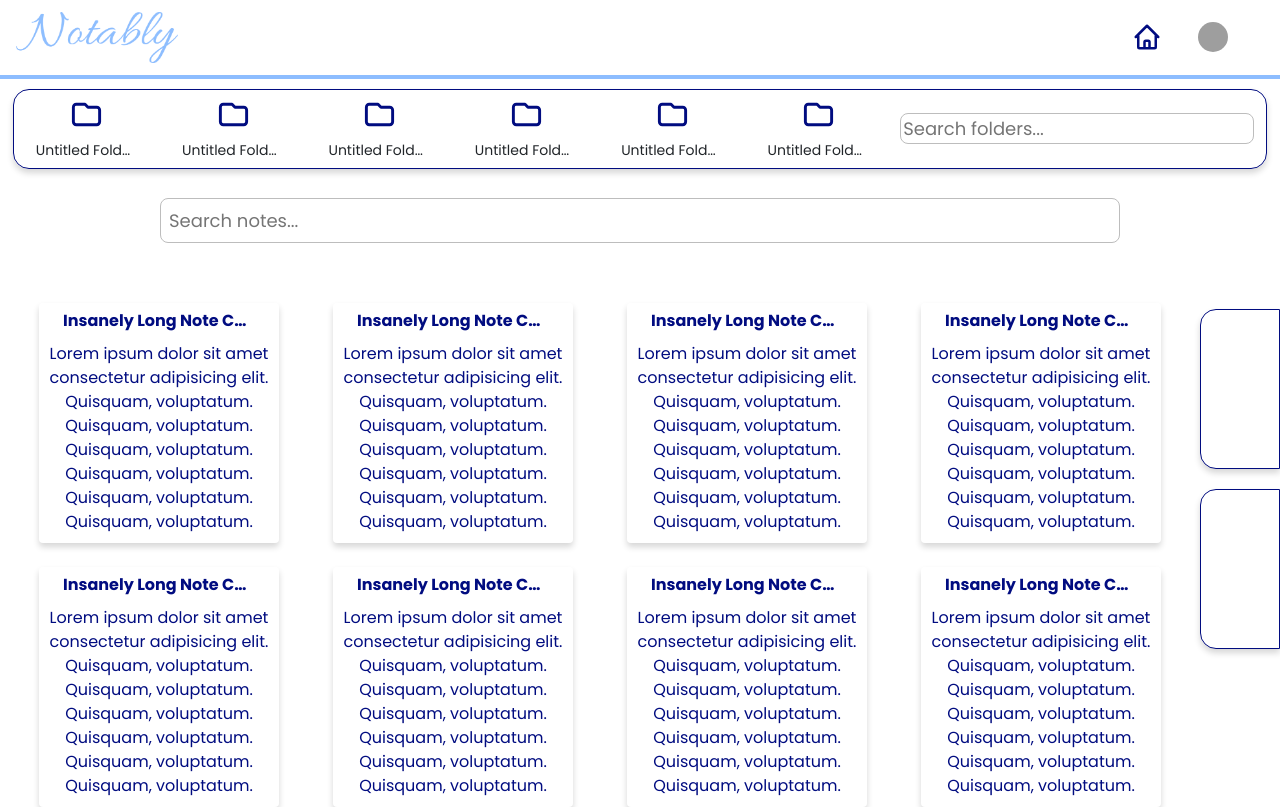
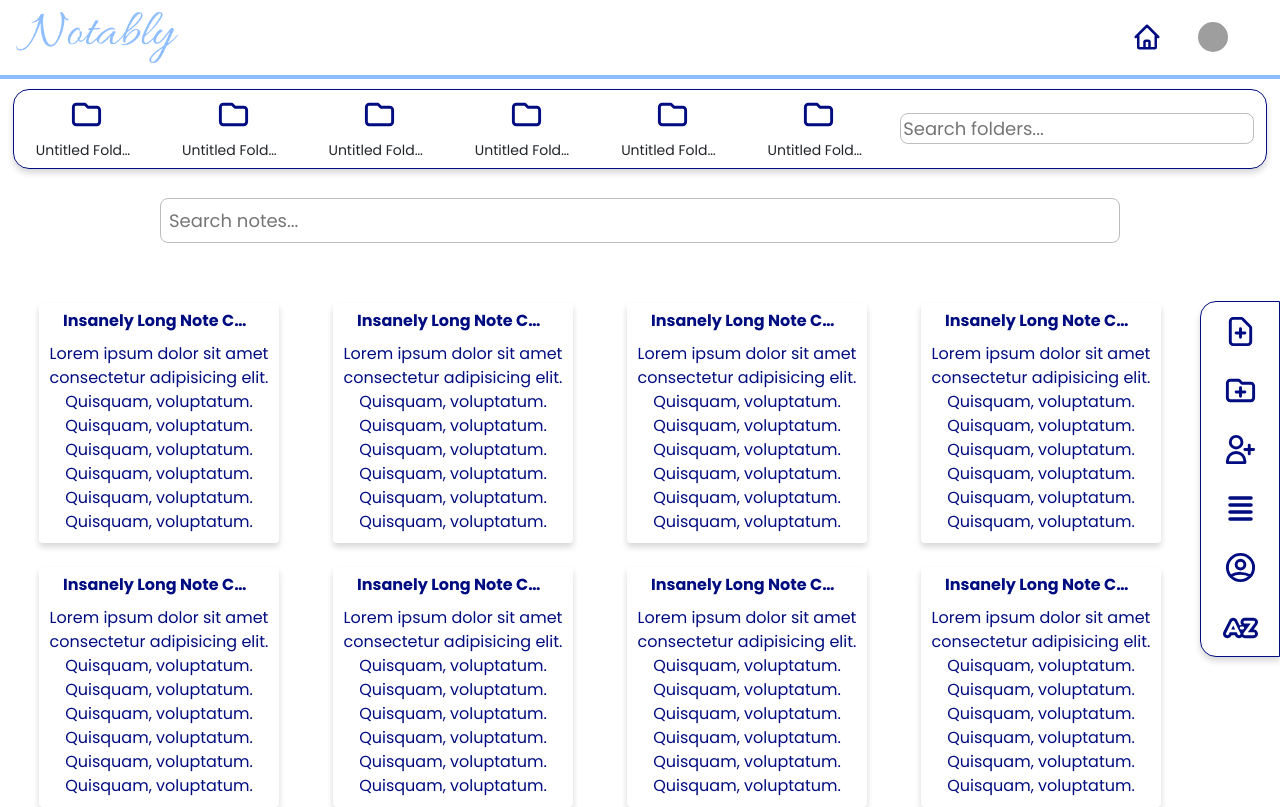
Before and after one commit to BlackPearlescence/notably, a React (Create React App) app in the folder client/: page /notes in a window 1280 px wide. Shown: the top 807 px of the page. Built offline with nearby package versions, Linux system fonts and the light colour scheme; grey boxes are pictures that could not be loaded.

Commit message:
set icons for sidebar

```diff
--- a/client/src/pages/NoteTakingPage.module.scss
+++ b/client/src/pages/NoteTakingPage.module.scss
@@ -133,7 +133,7 @@
                 background-color: shared.$color-white;
 
                 display: flex;
-                flex-direction: row;
+                flex-direction: column;
                 justify-items: center;
                 align-items: center;
                 justify-content: center;
@@ -143,7 +143,10 @@
                 box-shadow: shared.$box-shadow-md;
 
                 width: 100%;
-                height: 20%;
+                // height: 20%;
+                * {
+                    margin: shared.$padding-desktop-sm;
+                }
                 margin-top: 10px;
                 margin-bottom: 10px;
             }
--- a/client/src/pages/NoteTakingPage.tsx
+++ b/client/src/pages/NoteTakingPage.tsx
@@ -1,8 +1,12 @@
+import { HiOutlineDocumentAdd, HiOutlineFolderAdd, HiOutlineUserAdd, HiOutlineUserCircle, HiOutlineViewGrid, HiViewList } from "react-icons/hi";
 import { FolderIcon } from "../components/notes/FolderIcon";
 import { NoteCard } from "../components/notes/NoteCard";
 import styles from "./NoteTakingPage.module.scss";
+import { useState } from "react";
+import { TiSortAlphabeticallyOutline } from "react-icons/ti";
 
 export const NoteTakingPage = () => {
+    const [isListView, setIsListView] = useState(false);
 
     return (
         <div className={styles.notePageWrapper}>
@@ -49,11 +53,18 @@ export const NoteTakingPage = () => {
 
             <div className={styles.optionsContainer}>
                 <div className={styles.optionSidebar}>
-
+                    <HiOutlineDocumentAdd size={35} color="010C80"/>
+                    <HiOutlineFolderAdd size={35} color="010C80"/>
+                    <HiOutlineUserAdd size={35} color="010C80"/>
+                    {isListView ? <HiOutlineViewGrid size={35} color="010C80" /> : <HiViewList size={35} color="010C80" />}
+                    <HiOutlineUserCircle size={35} color="010C80"/>
+                    <TiSortAlphabeticallyOutline size={35} color="010C80"/>
                 </div>
-                <div className={styles.userSidebar}>
-
-                </div>
+                {/* <div className={styles.userSidebar}>
+                    <img src="https://baconmockup.com/640/360" alt="user profile" />
+                    <img src="https://baconmockup.com/640/360" alt="user profile" />
+                    <img src="https://baconmockup.com/640/360" alt="user profile" />
+                </div> */}
             </div>
 
             {/* <div className={styles.usersContainer}>
```
